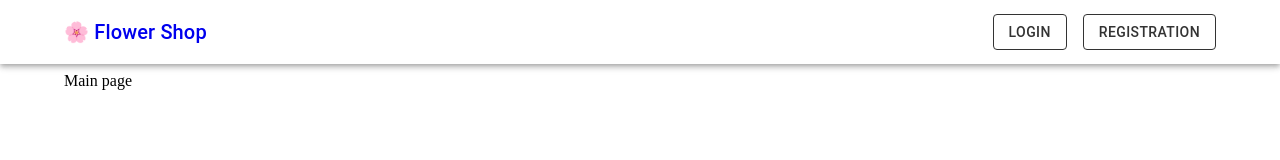
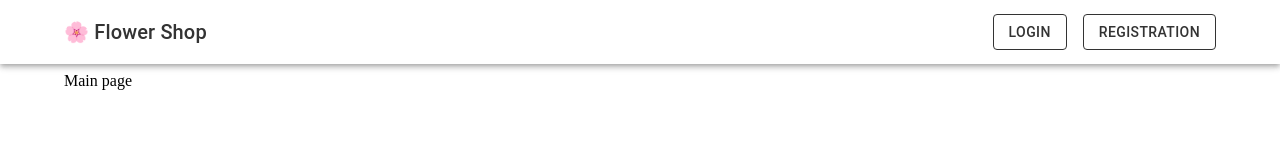
Before and after one commit to Michael5366/ecommerce-application, a React (Vite) app: page / in a window 1280 px wide. Shown: the top 160 px of the page. Built offline with nearby package versions, Linux system fonts and the light colour scheme.

Commit message:
style: update logo text color (Mon, May 19, 2025 08:18 PM)

```diff
--- a/src/components/Header/Header.tsx
+++ b/src/components/Header/Header.tsx
@@ -1,14 +1,20 @@
-import { AppBar, Container, Stack, Toolbar, Typography } from '@mui/material';
+import { AppBar, Container, Stack, Toolbar, Typography, useTheme } from '@mui/material';
 
 import { Link } from 'react-router-dom';
 import { showMenu } from './ShowMenu';
 
 const Header = () => {
+  const theme = useTheme();
   return (
     <AppBar position="static">
       <Container disableGutters>
         <Toolbar sx={{ justifyContent: 'space-between' }}>
-          <Typography variant="h6" component={Link} to="/" sx={{ textDecoration: 'none' }}>
+          <Typography
+            variant="h6"
+            component={Link}
+            to="/"
+            sx={{ textDecoration: 'none', color: theme.palette.text.primary }}
+          >
             🌸 Flower Shop
           </Typography>
 
--- a/src/styles/theme.ts
+++ b/src/styles/theme.ts
@@ -12,7 +12,7 @@ export const theme = createTheme({
       default: '#ffffff',
     },
     text: {
-      primary: '#ffffff',
+      primary: '#333333',
     },
   },
   components: {
```
